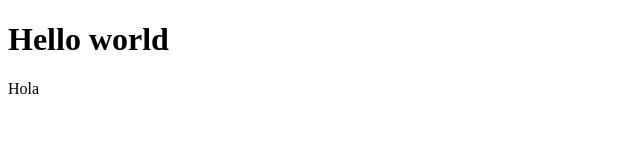
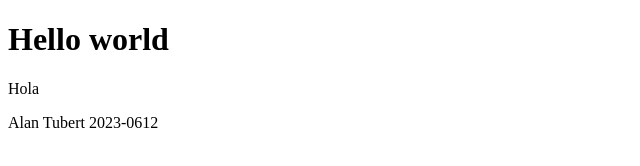
Before and after one commit to MockAlan02/Helloworld-CI-CD, a website: page index.html in a window 1280 px wide. Shown: the whole page, without its empty margins (0-640 px from the left). Drawn offline with Linux system fonts and the light colour scheme.

Commit message:
modified index

```diff
--- a/index.html
+++ b/index.html
@@ -8,5 +8,6 @@
   <body>
     <h1>Hello world</h1>
     <p>Hola</p>
+    <p>Alan Tubert 2023-0612</p>
   </body>
 </html>
```
